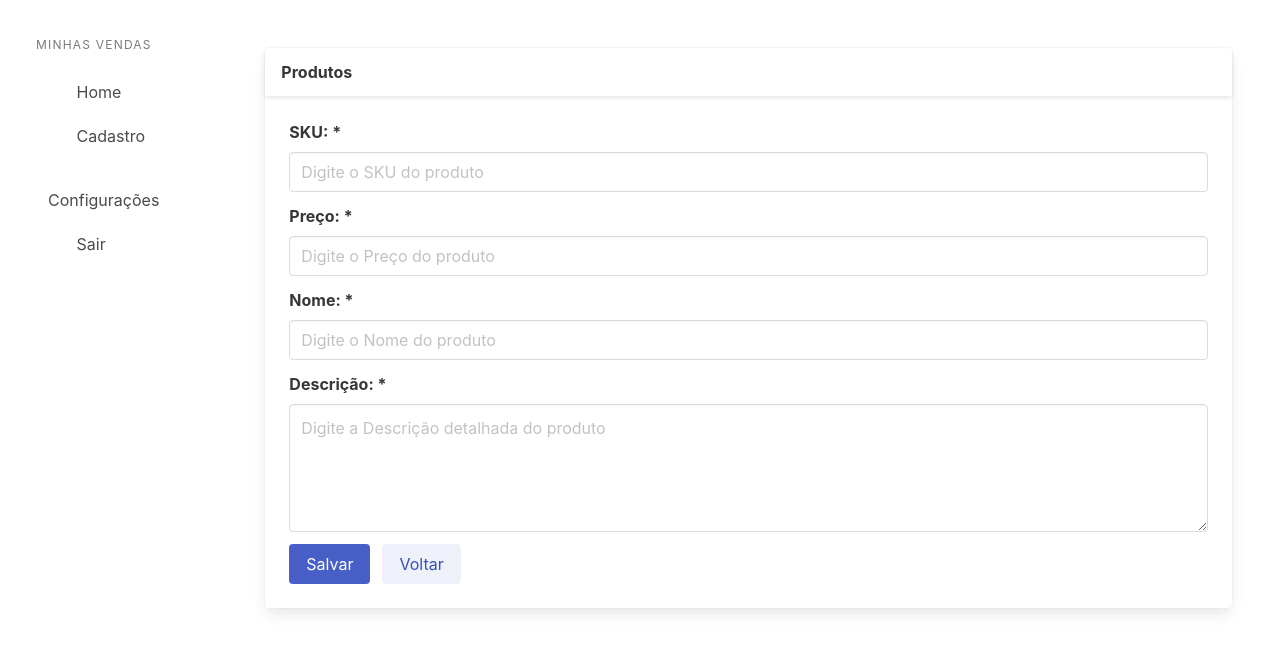
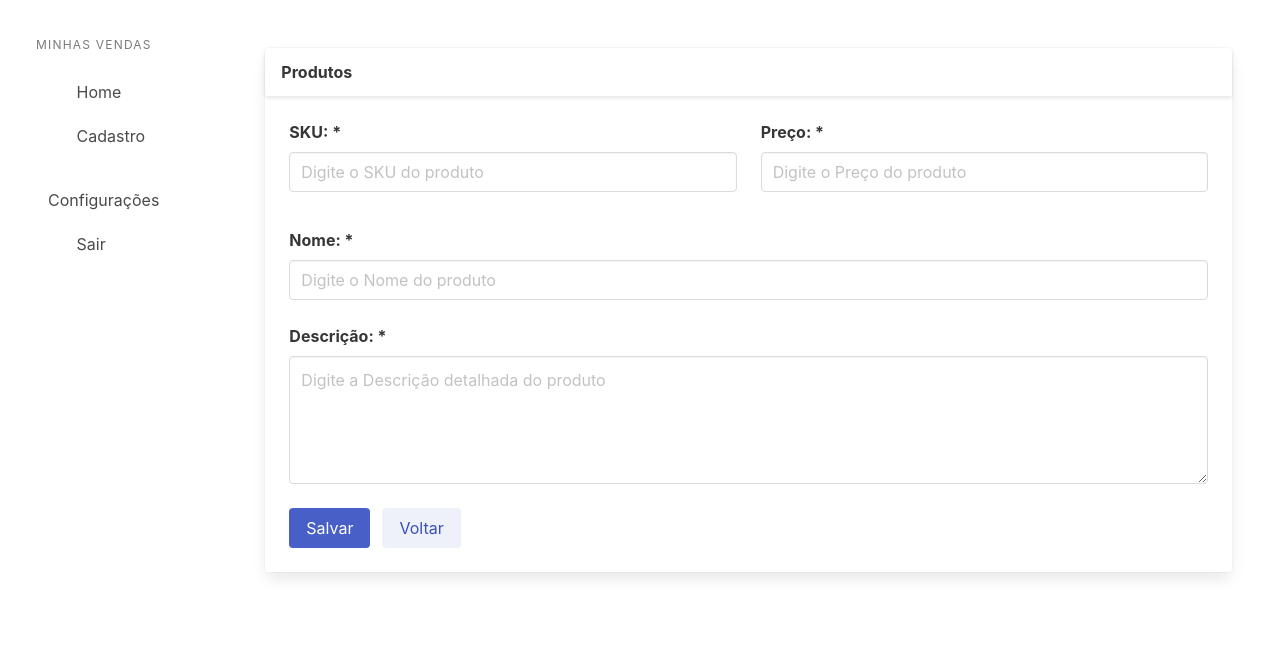
Before and after one commit to marcelosanto/vendas-next-app, a Next.js app: page /cadastros/produtos in a window 1280 px wide. Shown: the top 652 px of the page. Built offline with nearby package versions, Linux system fonts and the light colour scheme.

Commit message:
fix: aliamento dos formularios

```diff
--- a/src/components/produtos/cadastro/index.tsx
+++ b/src/components/produtos/cadastro/index.tsx
@@ -5,7 +5,8 @@ import { Layout } from 'components'
 export const Cadastro: NextPage = () => {
   return (
     <Layout titulo="Produtos">
-      <div className="field">
+      <div className="columns">
+        <div className="column  field">
           <label className="label" htmlFor="inputSku">
             SKU: *
           </label>
@@ -18,7 +19,7 @@ export const Cadastro: NextPage = () => {
             />
           </div>
         </div>
-      <div className="field">
+        <div className="column field">
           <label className="label" htmlFor="inputPreco">
             Preço: *
           </label>
@@ -31,7 +32,9 @@ export const Cadastro: NextPage = () => {
             />
           </div>
         </div>
-      <div className="field">
+      </div>
+      <div className="columns">
+        <div className="field column">
           <label className="label" htmlFor="inputNome">
             Nome: *
           </label>
@@ -44,7 +47,9 @@ export const Cadastro: NextPage = () => {
             />
           </div>
         </div>
-      <div className="field">
+      </div>
+      <div className="columns">
+        <div className="field column">
           <label htmlFor="textareaDescricao" className="label">
             Descrição: *
           </label>
@@ -54,6 +59,7 @@ export const Cadastro: NextPage = () => {
               className="textarea"
               placeholder="Digite a Descrição detalhada do produto"
             />
+          </div>
         </div>
       </div>
       <div className="field is-grouped">
```
Lines whose indentation alone changed are shown as unchanged.
